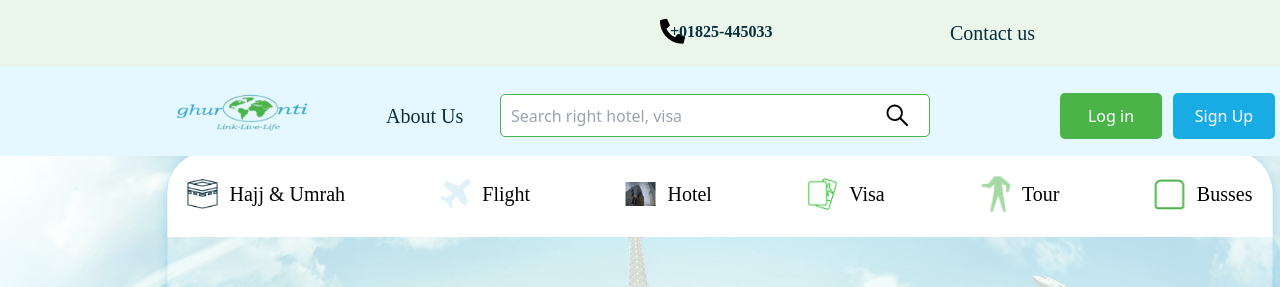
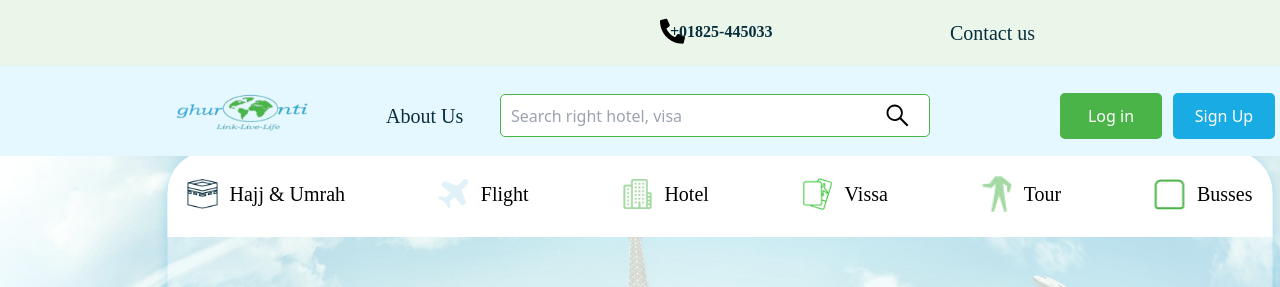
Before and after one commit to Ibrahim-Sikder/softota, a Next.js app: page / in a window 1280 px wide. Shown: the top 287 px of the page. Built offline with nearby package versions, Linux system fonts and the light colour scheme.

Commit message:
navbar-modified

```diff
--- a/components/Banner/Banner.js
+++ b/components/Banner/Banner.js
@@ -8,102 +8,18 @@ import hotel from '../../public/hotel.png'
 import vissa from '../../public/vissa.png'
 import tours from '../../public/tours.png'
 import buss from '../../public/buss.png'
+import NavBar from "../NavBar/NavBar";
 
 const Banner = () => {
   return (
     <div className={style.banner}>
       {/* <img className="bannerImg" src={banner} alt="" /> */}
       <Image
-                    src={banner}
-                    alt="Picture of the author"
-
-               />
+        src={banner}
+        alt="Picture of the author"
+        />
       <h2>Welcome to Ghuronti! Find Flights, Hotels & Tour Packages</h2>
-      <div className={style.bannerItem}>
-        <ul className={style.menu}>
-          <li className={style.items}>
-            <span>
-            <Image
-                    src={mokka}
-                    alt="Picture of the author"
-                    width={30}
-                    height={30}
-                    className="mr-3 text-[#092E3D]"
-
-               />
-
-            </span>{" "}
-            Hajj & Umrah{" "}
-          </li>
-          <li className={style.items}>
-            <span>
-            <Image
-                    src={flight}
-                    alt="Picture of the author"
-                    width={30}
-                    height={30}
-                    className="mr-3 text-[#092E3D]"
-
-               />
-
-            </span>{" "}
-            Flight{" "}
-          </li>
-          <li className={style.items}>
-            <span>
-            <Image
-                    src={hotel}
-                    alt="Picture of the author"
-                    width={30}
-                    height={30}
-                    className="mr-3 text-[#092E3D]"
-
-               />
-
-            </span>{" "}
-            Hotel{" "}
-          </li>
-          <li className={style.items}>
-            <span>
-            <Image
-                    src={vissa}
-                    alt="Picture of the author"
-                    width={30}
-                    height={30}
-                    className="mr-3 text-[#092E3D]"
-
-               />
-            </span>{" "}
-            Visa{" "}
-          </li>
-          <li className={style.items}>
-            <span>
-            <Image
-                    src={tours}
-                    alt="Picture of the author"
-                    width={30}
-                    height={30}
-                    className="mr-3 text-[#092E3D]"
-
-               />
-            </span>{" "}
-            Tour{" "}
-          </li>
-          <li className={style.items}>
-            <span>
-            <Image
-                    src={buss}
-                    alt="Picture of the author"
-                    width={30}
-                    height={30}
-                    className="mr-3 text-[#092E3D]"
-
-               />
-            </span>{" "}
-            Busses{" "}
-          </li>
-        </ul>
-      </div>
+      <NavBar></NavBar>
       <div className={style.inputBox}>
         <span>One way</span>
         <span>One way</span>
--- a/components/Header/Header.js
+++ b/components/Header/Header.js
@@ -1,17 +1,18 @@
-import React, { useRef } from 'react';
+
 import style from './Header.module.css'
 import logo from '../../public/logo.png'
 import { FaSistrix } from "react-icons/fa";
 import TopBar from '../TopBar/TopBar';
 import Link from 'next/link';
 import Image from 'next/image';
+import { useRef } from 'react';
 const Header = () => {
 
 
   const navRef = useRef();
 
   const showNavbar = () => {
-    navRef.current.classList?.toggle("active");
+    navRef.current.classList.toggle("active");
     const navItems = document.querySelector(".navItems");
     navItems.classList.toggle("active");
   };
@@ -23,14 +24,15 @@ const Header = () => {
             <div className={style.headerContent}>
               <div>
                 <div className={style.logo}>
+               <Link href='/'>
                 <Image
                     src={logo}
                     alt="Picture of the author"
                     width={500}
                     height={500}
-               />
+               /></Link>
                 </div>
-                <h5>About Us</h5>
+               <Link href='/aboutUs'> <h5>About Us</h5></Link>
             <nav className={style.navItems} ref={navRef}>
             <ul>
               <li>
@@ -68,8 +70,8 @@ const Header = () => {
                 </div>
               </div>
              <div>
-             <button>Log in</button>
-              <button className={style.buttonTow}>Sign Up</button>
+             <Link href='/login'><button>Log in</button></Link>
+              <Link href='/signup'><button className={style.buttonTow}>Sign Up</button></Link>
              </div>
             </div>
           </div>
--- a/components/Login/Login.js
+++ b/components/Login/Login.js
@@ -4,6 +4,7 @@ import Image from 'next/image';
 import login from '../../public/login.png';
 import google from '../../public/google.png';
 import facebook from '../../public/facebook.png';
+import Link from 'next/link';
 
 const Login = () => {
   return (
@@ -36,10 +37,15 @@ const Login = () => {
                          <p className={style.devided}></p>
                     </div>
                     <div className='mb-5 ml-16 mt-5'>
+                         <Link href='/loginAgent'>
                          <button className={style.loginBtn2} type='submit'>Login as Agent</button>
+                         </Link>
                     </div>
                     <div className='mb-5 ml-16 mt-10'>
-                         <button className={style.loginBtn3} type='submit'>Create your account </button>
+
+                         <Link href='/signup'>
+                               <button className={style.loginBtn3} type='submit'>Create your account </button>
+                               </Link>
                     </div>
                     <div className='flex justify-between mt-32 w-32 mx-auto'>
                     <div className={style.circle}>
--- /dev/null
+++ b/components/NavBar/NavBar.js
@@ -0,0 +1,103 @@
+import React from 'react'
+import Image from "next/image";
+import mokka from '../../public/mokka.png'
+import flight from '../../public/flight.png'
+import hotel from '../../public/hIcon.png'
+import vissa from '../../public/vissa.png'
+import tours from '../../public/tours.png'
+import buss from '../../public/buss.png';
+import style from '../Banner/Banner.module.css'
+import Link from 'next/link';
+const NavBar = () => {
+  return (
+    <div>
+         <div className={style.bannerItem}>
+        <ul className={style.menu}>
+          <li className={style.items}>
+            <span>
+            <Image
+                    src={mokka}
+                    alt="Picture of the author"
+                    width={30}
+                    height={30}
+                    className="mr-3 text-[#092E3D]"
+
+               />
+
+            </span>{" "}
+           <Link href='/hajjUmra'> Hajj & Umrah</Link>
+          </li>
+          <li className={style.items}>
+            <span>
+            <Image
+                    src={flight}
+                    alt="Picture of the author"
+                    width={30}
+                    height={30}
+                    className="mr-3 text-[#092E3D]"
+
+               />
+
+            </span>{" "}
+            <Link href='/flight'>Flight</Link>
+          </li>
+          <li className={style.items}>
+            <span>
+            <Image
+                    src={hotel}
+                    alt="Picture of the author"
+                    width={30}
+                    height={30}
+                    className="mr-3 text-[#092E3D]"
+
+               />
+
+            </span>{" "}
+            <Link href='/hotel'> Hotel </Link>
+          </li>
+          <li className={style.items}>
+            <span>
+            <Image
+                    src={vissa}
+                    alt="Picture of the author"
+                    width={30}
+                    height={30}
+                    className="mr-3 text-[#092E3D]"
+
+               />
+            </span>{" "}
+            <Link href='/vissa'>Vissa</Link>
+          </li>
+          <li className={style.items}>
+            <span>
+            <Image
+                    src={tours}
+                    alt="Picture of the author"
+                    width={30}
+                    height={30}
+                    className="mr-3 text-[#092E3D]"
+
+               />
+            </span>
+            <Link href='/hotel'> Tour </Link>
+          </li>
+          <li className={style.items}>
+            <span>
+            <Image
+                    src={buss}
+                    alt="Picture of the author"
+                    width={30}
+                    height={30}
+                    className="mr-3 text-[#092E3D]"
+
+               />
+            </span>
+            <Link href='/hotel'> Busses</Link>
+          </li>
+        </ul>
+      </div>
+    </div>
+  )
+}
+
+export default NavBar
--- a/components/Payment/Payment.js
+++ b/components/Payment/Payment.js
@@ -9,7 +9,7 @@ import payment5 from '../../public/payment5.png';
 import term from '../../public/term.png'
 const Payment = () => {
   return (
-    <div>
+    <div className='mb-10'>
       <div className={style.payment}>
           <h2 >Personal Information </h2>
           <form>
--- a/components/SignUp/SignUp.js
+++ b/components/SignUp/SignUp.js
@@ -4,6 +4,7 @@ import style from './SignUp.module.css';
 import login from '../../public/login.png';
 import google from '../../public/google.png';
 import facebook from '../../public/facebook.png';
+import Link from 'next/link';
 
 const SignUp = () => {
      return (
@@ -40,10 +41,14 @@ const SignUp = () => {
                                <p className={style.devided}></p>
                           </div>
                           <div className='mb-5 ml-16 mt-5'>
+                               <Link href='/signupAgent'>
                                <button className={style.loginBtn2} type='submit'>Sign Up as Agent</button>
+                               </Link>
                           </div>
                           <div className='mb-5 ml-16 mt-10'>
+                               <Link href='/signup'>
                                <button className={style.loginBtn3} type='submit'>Create your account </button>
+                               </Link>
                           </div>
                           <div className='flex justify-between mt-32 w-32 mx-auto'>
                           <div className={style.circle}>
```
Also changed, not shown: components/NavBar/NavBar.moduel.css (added), public/hIcon.png (added).
